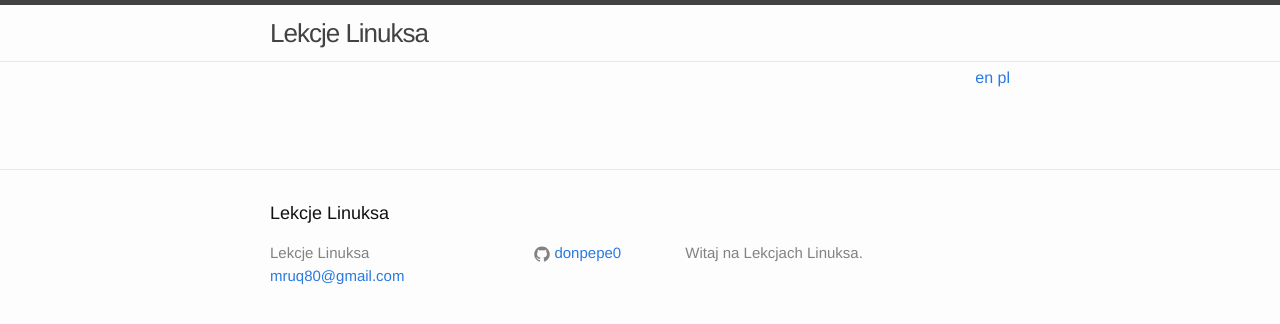
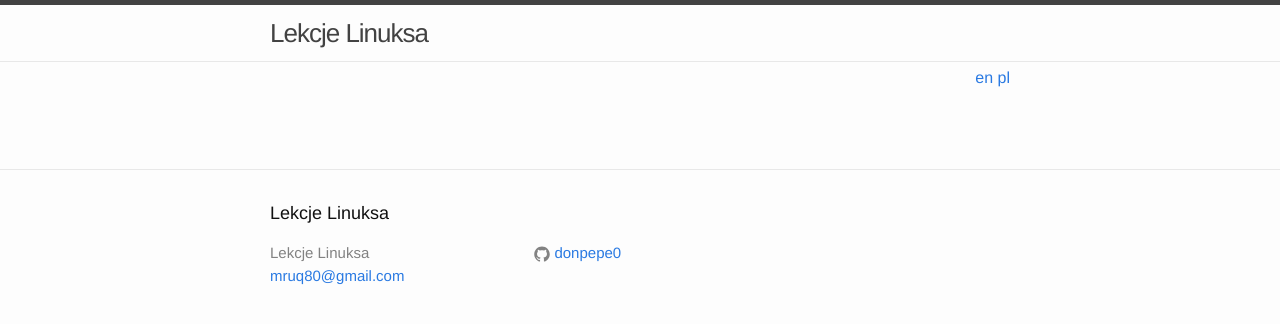
Before and after one commit to donpepe0/linuxlessons, a Jekyll site: the page built from index-pl.html, in a window 1280 px wide. Shown: the top 324 px of the page. Built offline with Jekyll 4.4.1, drawn with Linux system fonts in a browser that asks for light colours; nearby versions of some CDN libraries.

Commit message:
testing new yml file

```diff
--- a/_includes/footer.html
+++ b/_includes/footer.html
@@ -29,7 +29,7 @@
       </div>
 
       <div class="footer-col footer-col-3">
-        <p>{{ site.description[page.lang] }}</p>
+        <p>{{ site.data.[page.lang].description }}</p>
       </div>
     </div>
 
```
